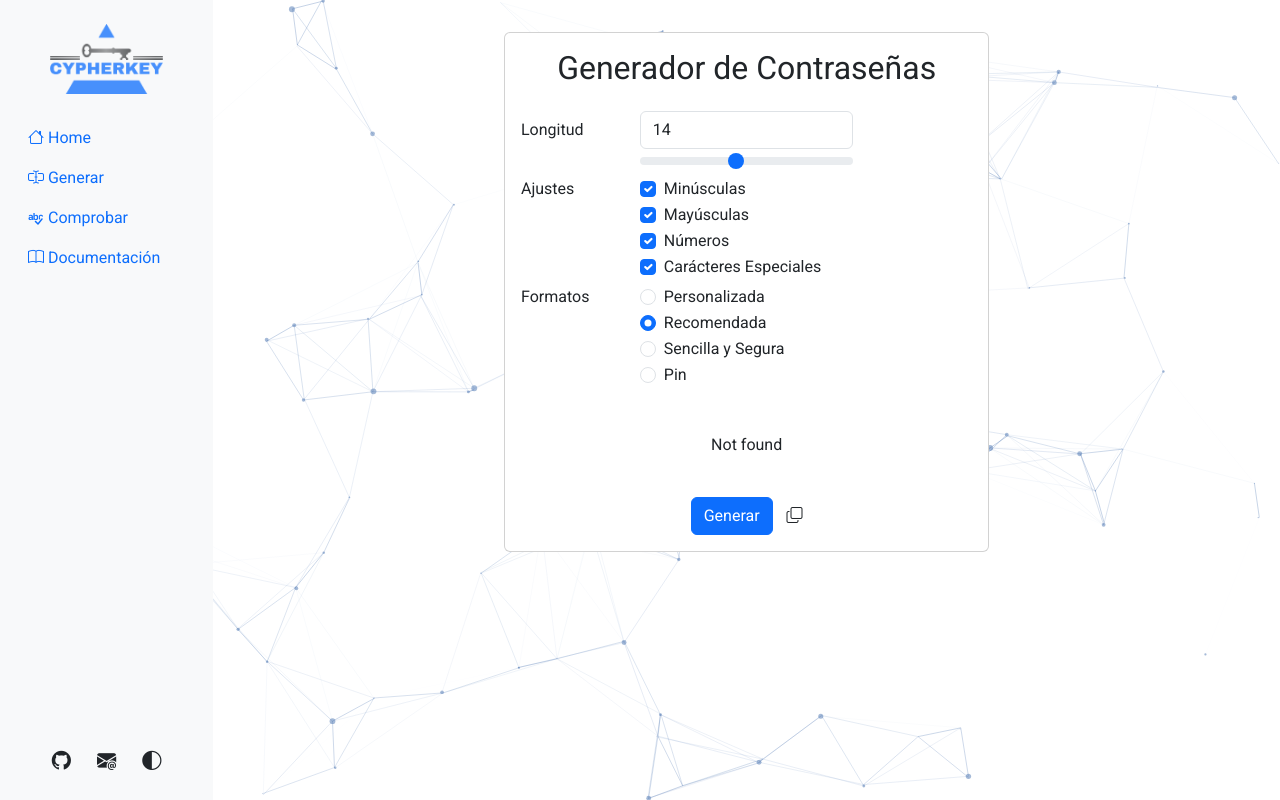
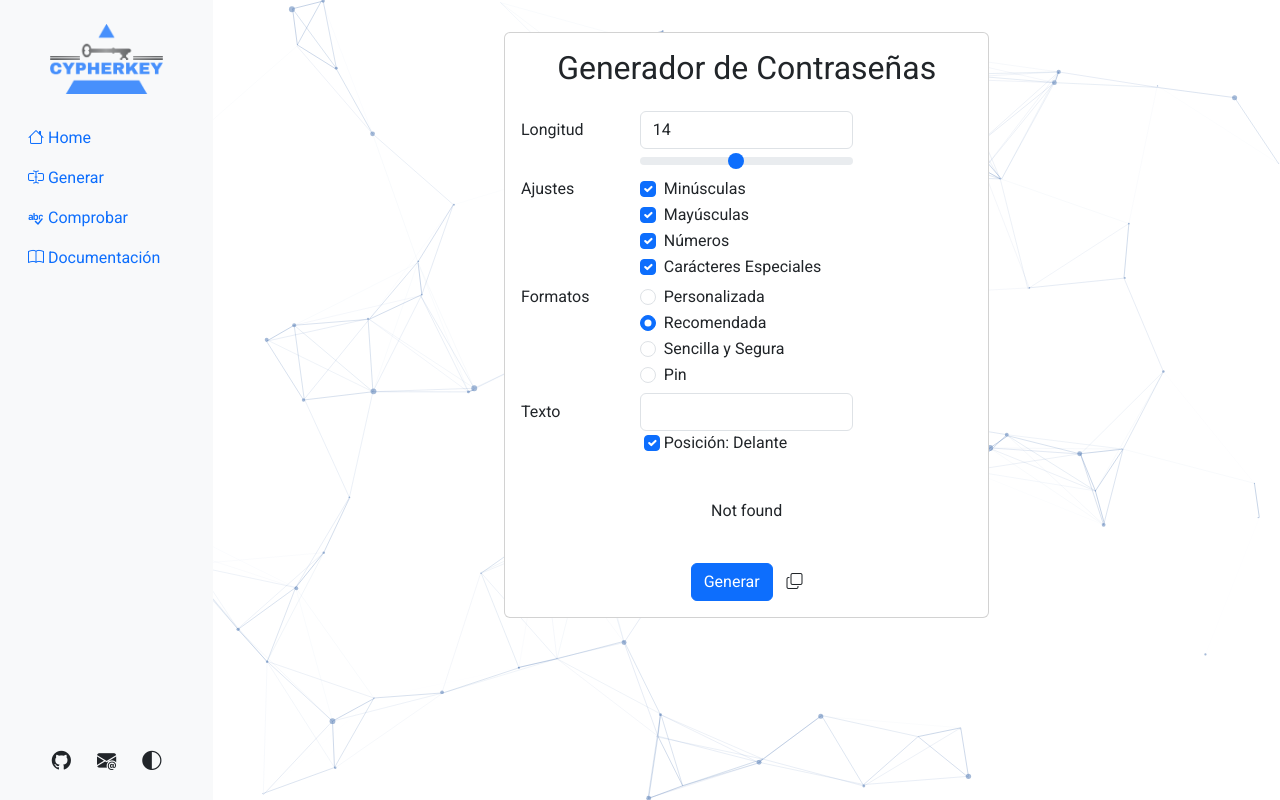
Before and after one commit to IS-G1-23-34/CypherKeyDesktop, an Electron app: page generacion.html in a window 1280 px wide. Both pictures are taken after a click on the button "Generar". Drawn offline with nearby package versions, Linux system fonts and the light colour scheme; no server answers.

Commit message:
Generacion: new text field

```diff
--- a/generacion.html
+++ b/generacion.html
@@ -135,6 +135,21 @@
                                         </div>
                                     </div>
                                 </fieldset>
+                                <fieldset class="form-group">
+                                    <div class="row mb-1">
+                                        <label for="texto" class="col-sm-3 col-form-label">Texto</label>
+                                            <div class="col-sm-6 form-outline">
+                                                <div>
+                                                    <input class="form-control" type="text" id="texto" name="texto">
+                                                    <label for="slider"></label>
+                                                    <input class="form-check-input" type="checkbox" id="posicion" name="posicion" checked>
+                                                    <label class="form-check-label" for="posicion">
+                                                        Posición: Delante
+                                                    </label>
+                                                </div>
+                                            </div>
+                                    </div>
+                                </fieldset>
                                 <div class="mt-4">
                                     <div class="form-group text-center">
                                         <div id="password" class="text-center p-3 mb-3"> Pulse generar para obtener una contraseña. </div>
--- a/js/generator.js
+++ b/js/generator.js
@@ -133,7 +133,9 @@ function generarPost() {
         "&length=" + Number(document.getElementById('selectNumero').value) +
         "&specialChars=" + (document.getElementsByName('specialChars')[0].checked).toString() +
         "&numeros=" + (document.getElementsByName('numeros')[0].checked).toString() +
-        "&option=" + Array.from(document.getElementsByName('option')).find(option => option.checked === true).value
+        "&option=" + Array.from(document.getElementsByName('option')).find(option => option.checked === true).value +
+        "&texto=" + document.getElementById('texto').value +
+        "&posicion=" + (document.getElementsByName('posicion')[0].checked).toString()
 
     fetch("http://localhost:8080/api/generacion", {
         method: "POST",
```
